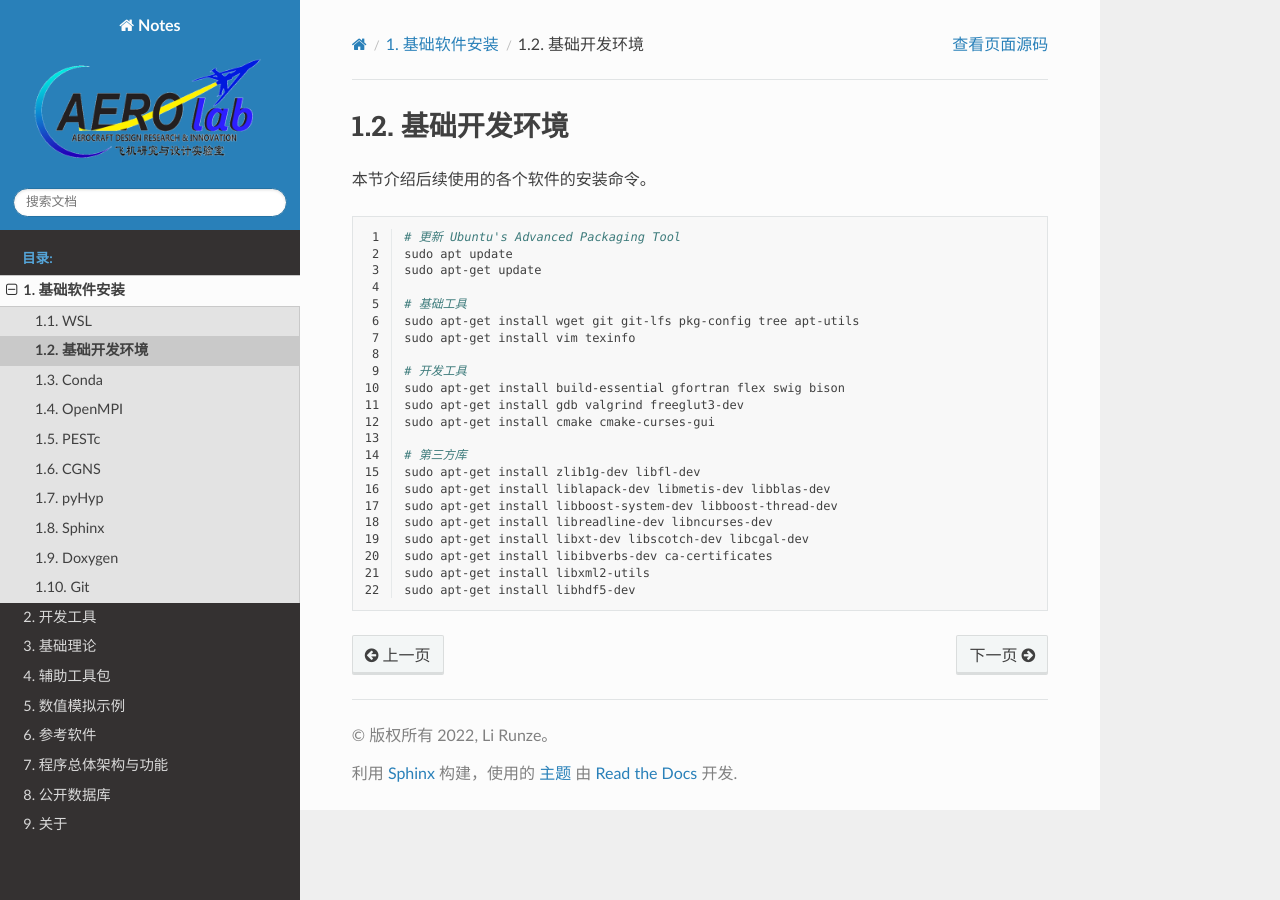
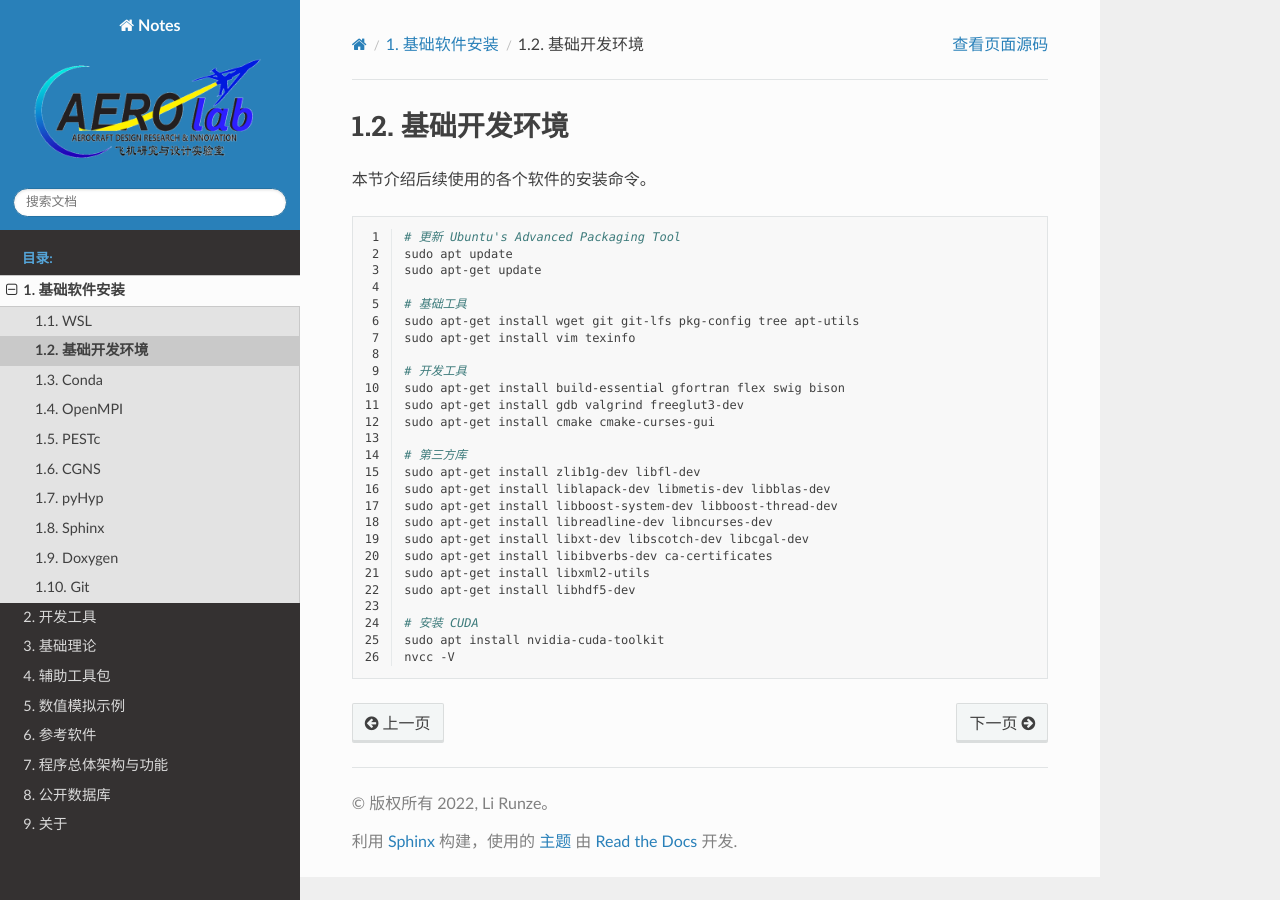
Before and after one commit to swayli94/notes, a Sphinx documentation site: the page built from docs/source/01-ubuntu-setup/02-prerequisites/contents.rst, in a window 1280 px wide. Built offline with Sphinx 7.4.7 and the Read the Docs theme 2.0.0, drawn with Linux system fonts in a browser that asks for light colours.

Commit message:
Update contents.rst

```diff
--- a/docs/source/01-ubuntu-setup/02-prerequisites/contents.rst
+++ b/docs/source/01-ubuntu-setup/02-prerequisites/contents.rst
@@ -28,3 +28,7 @@
    sudo apt-get install libibverbs-dev ca-certificates
    sudo apt-get install libxml2-utils
    sudo apt-get install libhdf5-dev
+
+   # 安装 CUDA
+   sudo apt install nvidia-cuda-toolkit
+   nvcc -V
```
